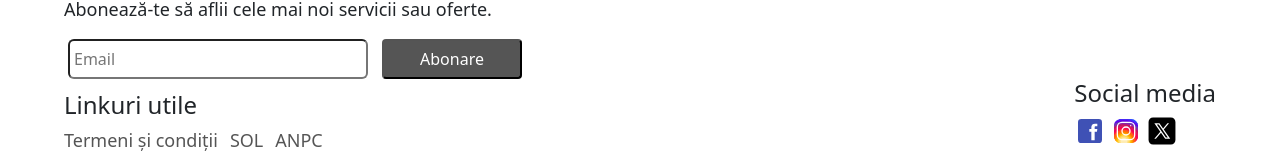
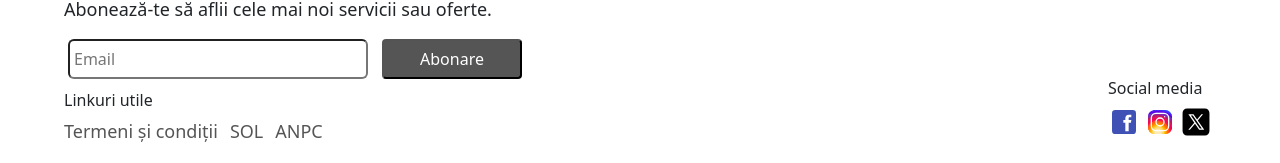
Before and after one commit to Flaviu8/xcoral, a React (Vite) app: page / in a window 1280 px wide. Shown: the part 1335-1498 px from the top of the page. Built offline with nearby package versions, Linux system fonts and the light colour scheme.

Commit message:
add max width

```diff
--- a/src/components/footer/Footer.jsx
+++ b/src/components/footer/Footer.jsx
@@ -41,13 +41,13 @@ export default function Footer() {
                 </div>
                 <div className='footer-content'>
                     <div className='links'>
-                        <h4>Linkuri utile</h4>
+                        <h6>Linkuri utile</h6>
                         <NavLink to="/termeni">Termeni și condiții</NavLink>
                         <NavLink to="https://ec.europa.eu/consumers/odr/main/index.cfm?event=main.home2.show&lng=RO">SOL</NavLink>
                         <NavLink to="https://anpc.ro/ce-este-sal/">ANPC</NavLink>
                     </div>
                         <div className='social-links'>
-                            <h4>Social media</h4>
+                            <h6>Social media</h6>
                             <img src={facebook} alt="fb" />
                             <img src={instagram} alt="insta" />
                             <img src={twitter} alt="twitter" />
```
